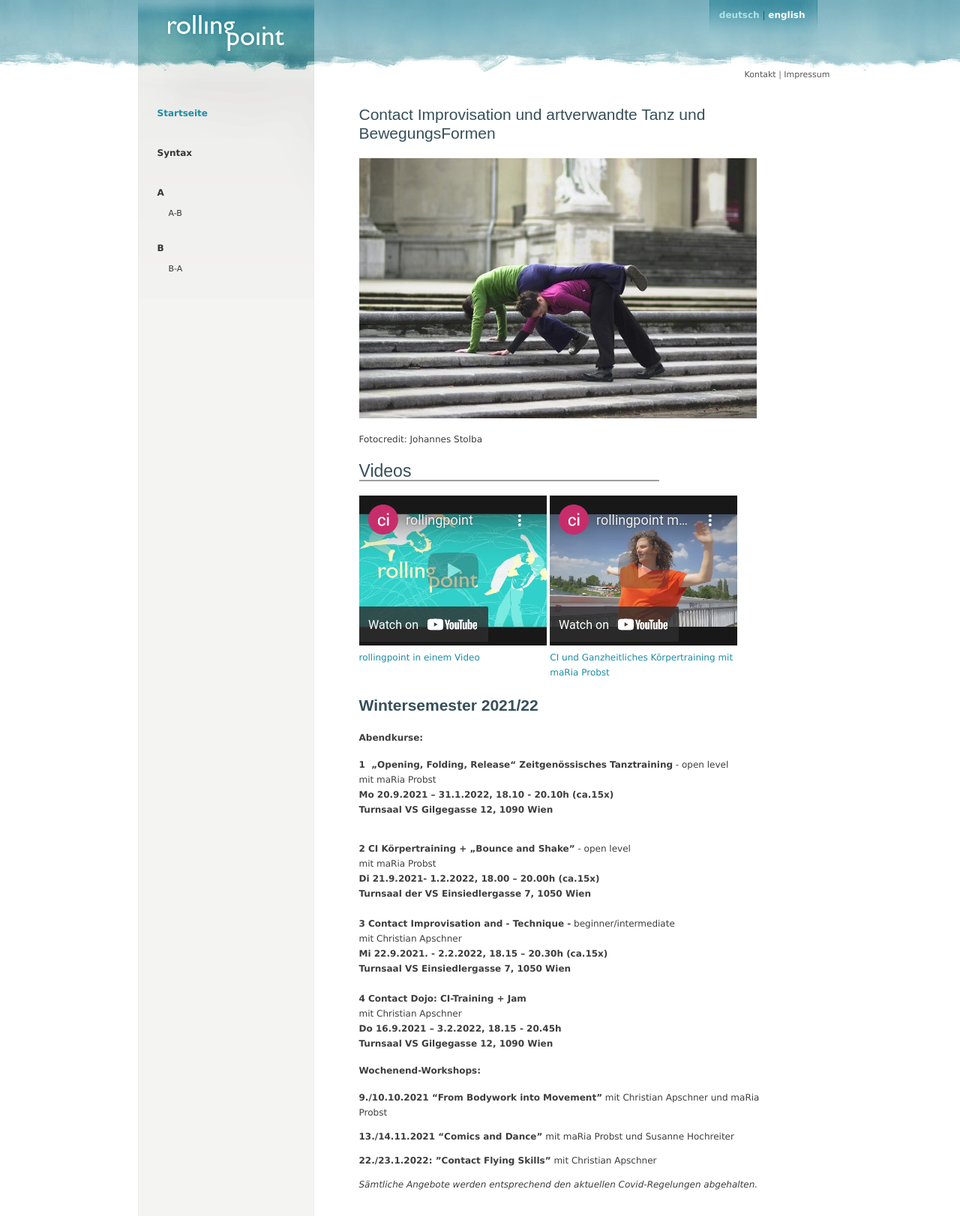
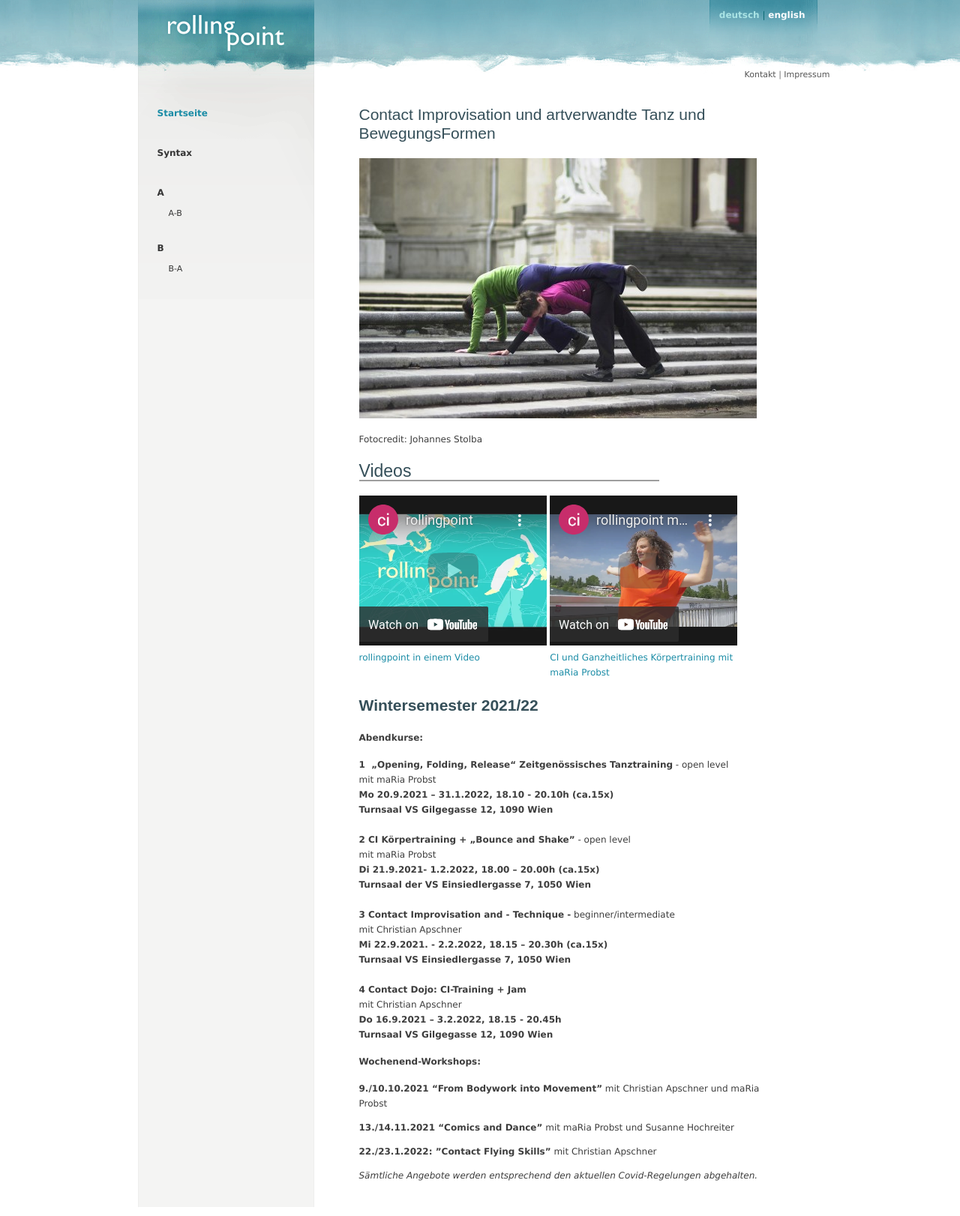
Before and after one commit to manulari/rollingpointat, a Jekyll site: the page built from _all_pages/index.md, in a window 1280 px wide. Shown: the whole page at 75% size. Built offline with Jekyll 4.4.1, drawn with Linux system fonts in a browser that asks for light colours; grey boxes are pictures that could not be loaded.

```diff
--- a/_all_pages/index.md
+++ b/_all_pages/index.md
@@ -21,8 +21,7 @@ Fotocredit: Johannes Stolba
 **1  „Opening, Folding, Release“ Zeitgenössisches Tanztraining** - open level\
 mit maRia Probst\
 **Mo 20.9.2021 – 31.1.2022, 18.10 - 20.10h (ca.15x)**\
-**Turnsaal VS Gilgegasse 12, 1090 Wien**
-
+**Turnsaal VS Gilgegasse 12, 1090 Wien**\
 \
 **2 CI Körpertraining + „Bounce and Shake"** - open level\
 mit maRia Probst\
@@ -39,10 +38,6 @@ mit Christian Apschner\
 **Do 16.9.2021 – 3.2.2022, 18.15 - 20.45h**\
 **Turnsaal VS Gilgegasse 12, 1090 Wien**
 
-
-
-
-
 #### **Wochenend-Workshops:**
 
 **9./10.10.2021 "From Bodywork into Movement"** mit Christian Apschner und maRia Probst
```
